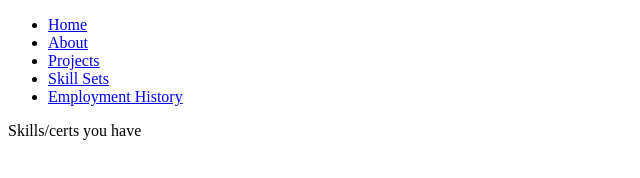
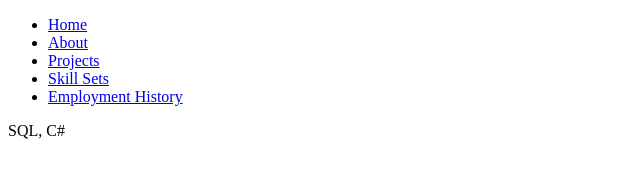
Before and after one commit to amystall/amystall.github.io, a plain HTML site: page skillsets.html in a window 1280 px wide. Shown: the whole page, without its empty margins (0-640 px from the left). Drawn offline with Linux system fonts and the light colour scheme.

Commit message:
skillsets.html

```diff
--- a/SkillSets.html
+++ b/skillsets.html
@@ -21,7 +21,7 @@
         </ul>
     </nav>
     <div>
-        Skills/certs you have
+        SQL, C#
     </div>
 </body>
 </html>
```
